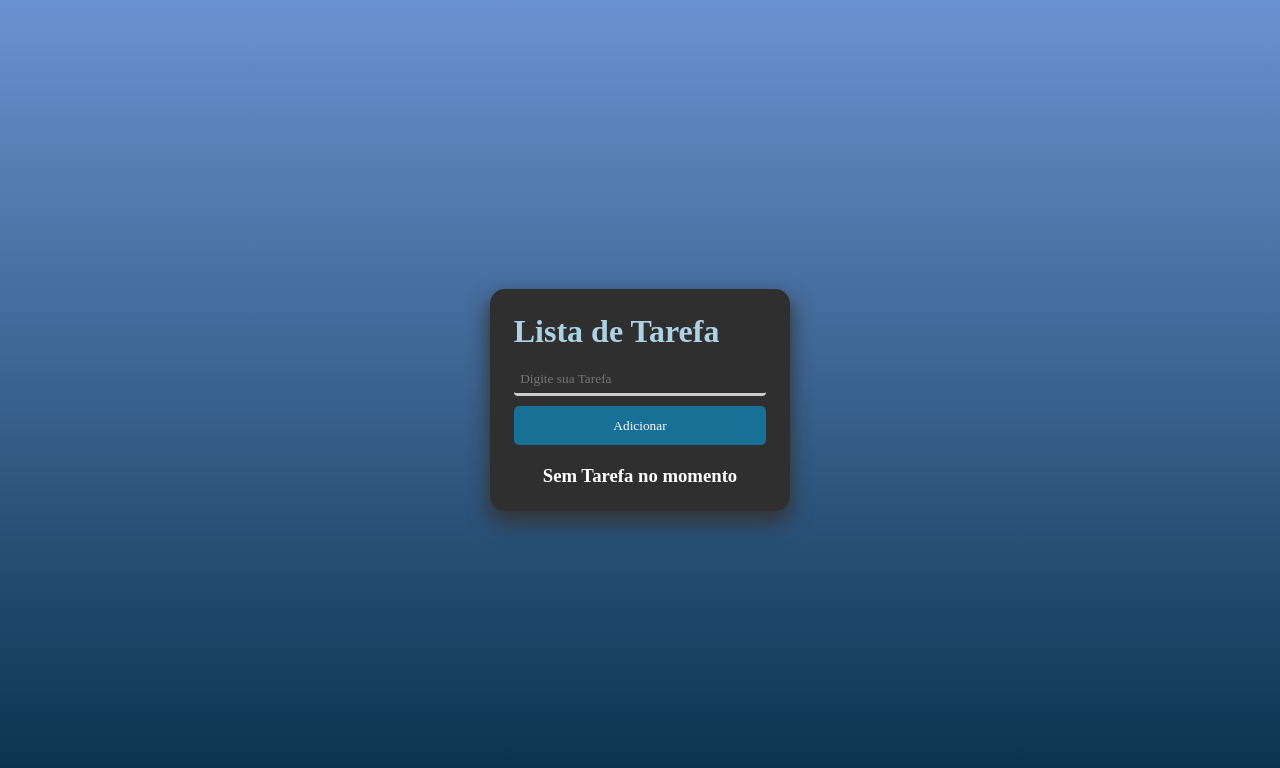
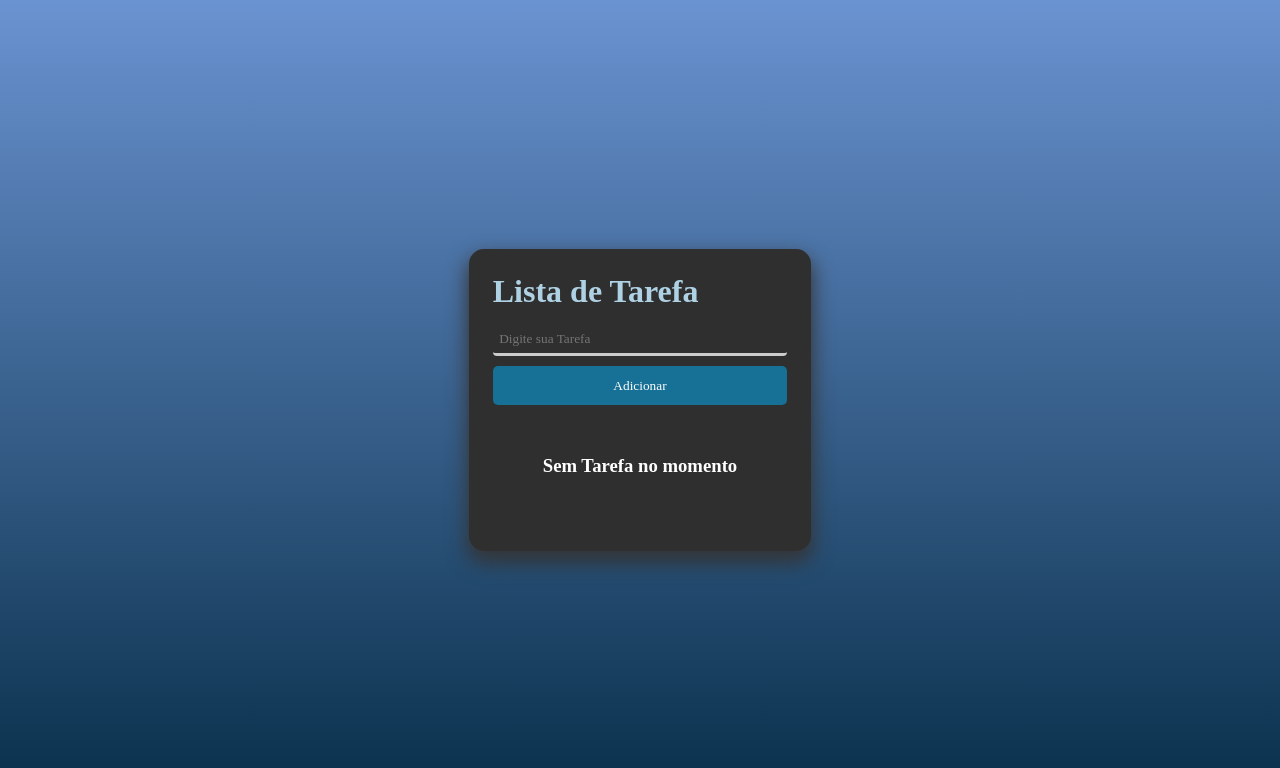
Before and after one commit to JoonhPedro/tasklist, a React (Vite) app in the folder web/: page / in a window 1280 px wide. Shown: the top 768 px of the page. Built offline with nearby package versions, Linux system fonts and the light colour scheme; a web font is replaced by a local one.

Commit message:
Sytle: modifição no body

```diff
--- a/web/src/style/base/_global.sass
+++ b/web/src/style/base/_global.sass
@@ -6,7 +6,8 @@
     font-family: Playpen Sans
 
 body
-    background: linear-gradient(variablescolor.$bodyl1,variablescolor.$bodyl2)
+    background: linear-gradient(variablescolor.$bodyl1,variablescolor.$bodyl2) no-repeat
+    background-size: cover
     display: flex
     align-items: center
     justify-content: center
--- a/web/src/style/layout/_task.sass
+++ b/web/src/style/layout/_task.sass
@@ -34,6 +34,6 @@
 
 
 .Off
-    padding: 20px 0px 0px
+    padding: 50px 50px 50px
     color: variablescolor.$font-input
     text-align: center
```
